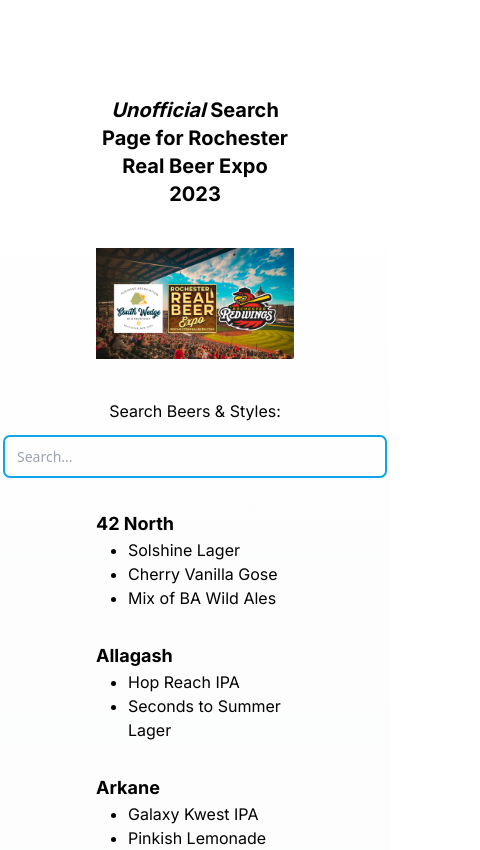
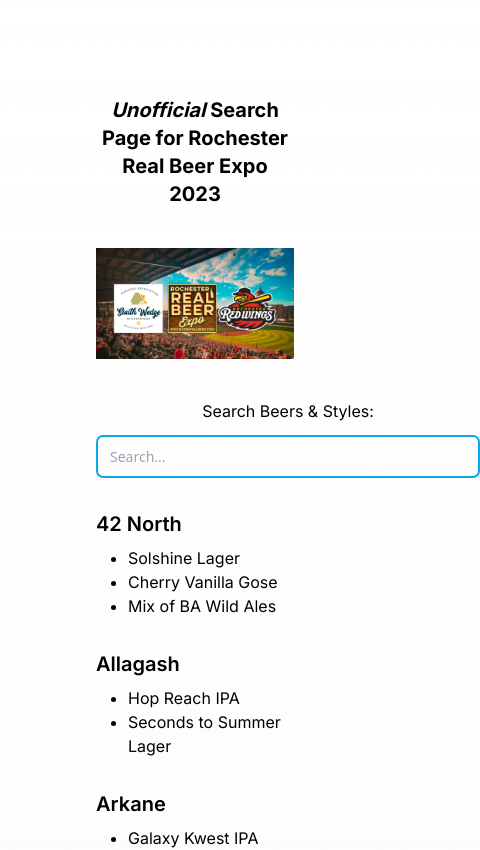
Before and after one commit to NikZprojects/rochester-beer-search, a Next.js app: page / in a window 390 px wide. Shown: the top 850 px of the page, 480 px wide, since content can reach past the window. Built offline with nearby package versions, Linux system fonts and the light colour scheme.

Commit message:
Allow for both both breweries and ales,
Also fixed responsive screensize issue

```diff
--- a/src/app/components/BreweriesList.js
+++ b/src/app/components/BreweriesList.js
@@ -1,7 +1,7 @@
 import listOfBreweries from "../assets/formattedBreweriesAndBeers.json";
 
 export default function BreweriesList({ searchTerm }) {
-  const formatBeer = (beerName) => {
+  const formatTitle = (beerName) => {
     // Format to title case:
     beerName = beerName.replace(/\.$/, "");
     const beerSubstrings = beerName.split(" ");
@@ -20,8 +20,10 @@ export default function BreweriesList({ searchTerm }) {
       newBeerName += ` ${beerSubstring}`;
     }
     beerName = newBeerName;
+    return beerName;
+  };
 
-    // Bold the search Term:
+  const boldSearchQueryName = (beerName, searchTerm, fontWeightAdjustment) => {
     if (!searchTerm) {
       return <span>{beerName}</span>;
     }
@@ -41,9 +43,9 @@ export default function BreweriesList({ searchTerm }) {
         splitBeer.indexOf(beerSubstring) !== splitBeer.length - 1 ? (
           <span>
             {beerSubstring}
-            <b className="text-lg font-bold">
+            <span className={`font-${fontWeightAdjustment}`}>
               {searchTermsMatched[searchTermIndex]}
-            </b>
+            </span>
           </span>
         ) : (
           <span>{beerSubstring}</span>
@@ -55,7 +57,7 @@ export default function BreweriesList({ searchTerm }) {
   };
 
   return (
-    <div>
+    <div className="justify-start w-100">
       {listOfBreweries
         .filter((brewery) =>
           brewery.Beers.some(
@@ -67,10 +69,20 @@ export default function BreweriesList({ searchTerm }) {
         .sort((a, b) => (a.Brewery > b.Brewery ? 1 : -1))
         .map((breweryData, index) => (
           <div className="pt-8" key={index}>
-            <h1 className="text-lg font-bold">{breweryData.Brewery}</h1>
+            <h1 className="text-xl font-semibold text-left pb-2">
+              {boldSearchQueryName(
+                breweryData.Brewery,
+                searchTerm,
+                "extrabold"
+              )}
+            </h1>
             <ul className="list-disc pl-8">
               {breweryData.Beers.map((beer, beerIndex) => {
-                return <li key={beerIndex}>{formatBeer(beer)}</li>;
+                return (
+                  <li key={beerIndex}>
+                    {boldSearchQueryName(formatTitle(beer), searchTerm, "bold")}
+                  </li>
+                );
               })}
             </ul>
           </div>
--- a/src/app/page.js
+++ b/src/app/page.js
@@ -7,7 +7,7 @@ import React, { useState } from "react";
 export default function Home() {
   const [searchTerm, setSearchTerm] = useState("");
   return (
-    <main className="flex min-h-screen flex-col items-center justify-between p-24">
+    <main className="flex min-h-screen flex-col p-24">
       <h1 className="text-xl font-bold text-center">
         <i>Unofficial </i> Search Page for Rochester Real Beer Expo 2023
       </h1>
```
